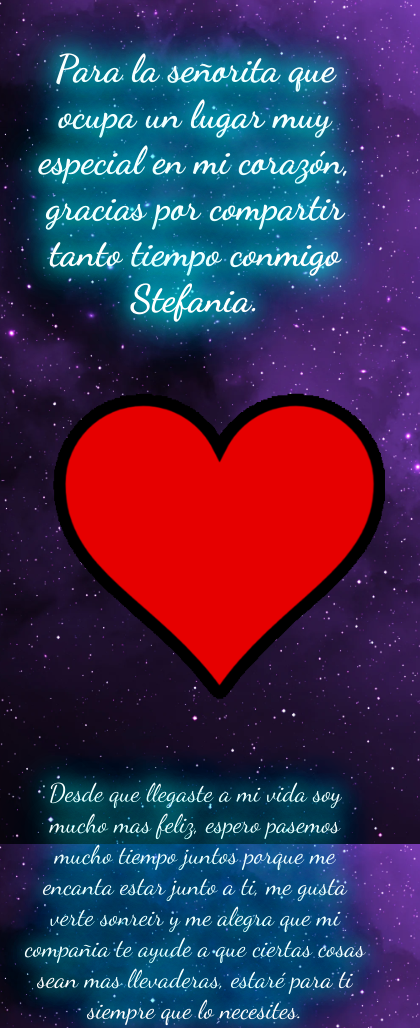
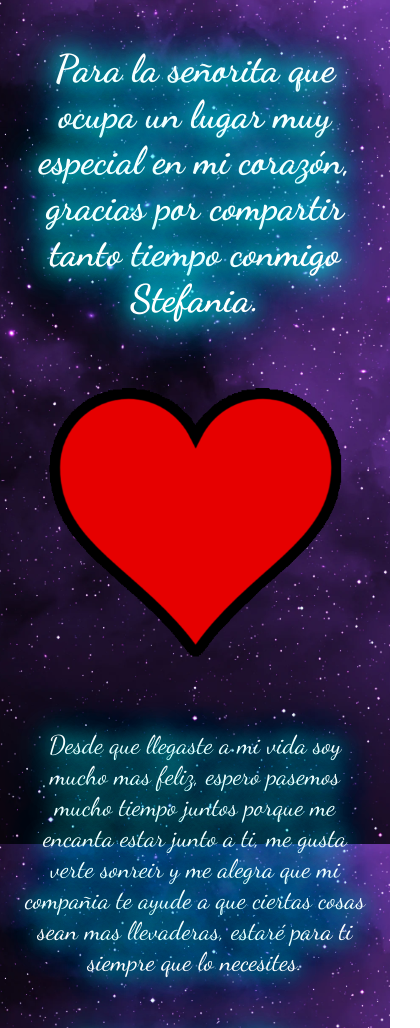
Before and after one commit to AkumaUwO/Violeth, a plain HTML site: page index.html in a window 390 px wide. Shown: the top 1028 px of the page, 420 px wide, since content can reach past the window. Drawn offline with Linux system fonts and the light colour scheme.

Commit message:
Add files via upload

```diff
--- a/styles.css
+++ b/styles.css
@@ -120,4 +120,8 @@ p{
 .gif{
   width: 70%;
 }
+.violeth{
+  height: 22em;
+  border-radius: 5%;
 }
+}
```
